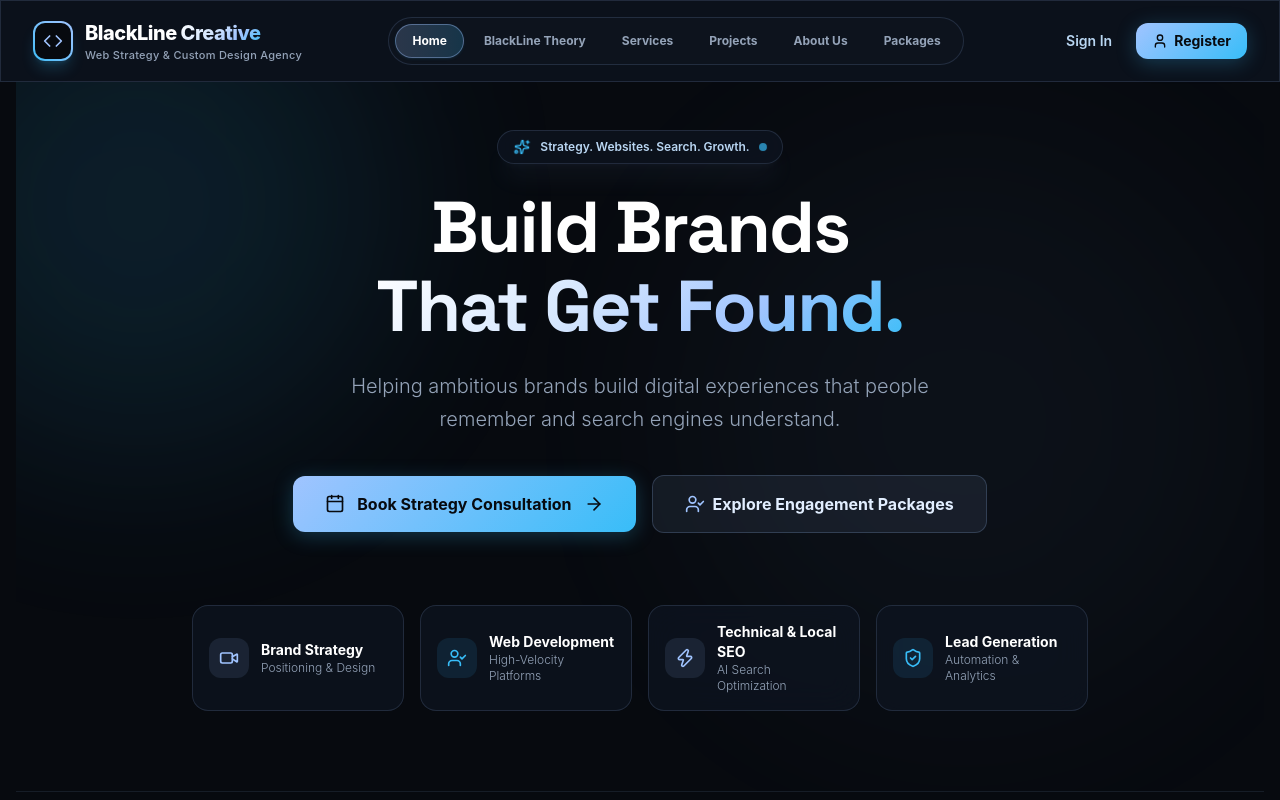
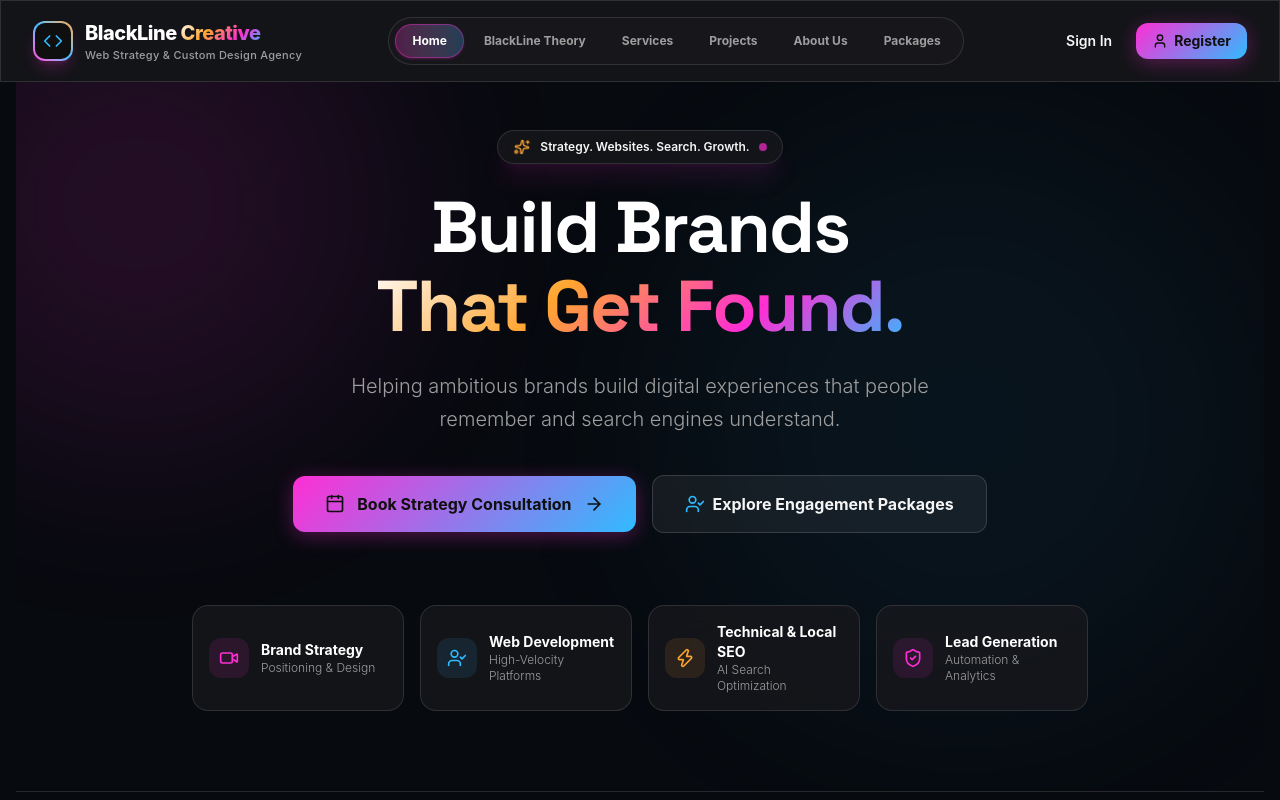
Before and after one commit to sokoni/ash-website, a React (Vite) app: page / in a window 1280 px wide. Shown: the top 800 px of the page. Built offline with nearby package versions, Linux system fonts and the light colour scheme; a web font is replaced by a local one.

Commit message:
Apply custom BlackLine Creative palette: #0F0F0F, #FFFFFF, #FFA530, #FF2ED4, #30BBFF, #F5F5F5, #9E9E9E across design tokens, buttons, badges, gradients, navigation, and components

```diff
--- a/index.html
+++ b/index.html
@@ -13,7 +13,7 @@
     <link rel="preconnect" href="https://fonts.gstatic.com" crossorigin>
     <link href="https://fonts.googleapis.com/css2?family=Space+Grotesk:wght@300;400;500;600;700&display=swap" rel="stylesheet">
   </head>
-  <body class="bg-[#070A0F] text-[#F0F6FC] font-sans antialiased selection:bg-[#38BDF8] selection:text-[#070A0F] overflow-x-hidden min-h-screen">
+  <body class="bg-[#0F0F0F] text-[#FFFFFF] font-sans antialiased selection:bg-[#FF2ED4] selection:text-[#0F0F0F] overflow-x-hidden min-h-screen">
     <div id="root"></div>
     <script type="module" src="/src/main.jsx"></script>
   </body>
--- a/src/components/Hero.jsx
+++ b/src/components/Hero.jsx
@@ -3,19 +3,19 @@ import { ArrowRight, Calendar, UserCheck, ShieldCheck, Zap, Sparkles, MessageSqu
 
 export default function Hero({ onExplore, onViewPricing, onBookConsultation }) {
   return (
-    <section className="relative overflow-hidden pt-12 pb-20 border-b border-[#A0C4FF]/10">
-      {/* Pastel Blue Ambient Glow Orbs */}
-      <div className="bg-orb-blue w-[500px] h-[500px] bg-[#38BDF8]/15 -top-32 -left-32 animate-pulse-glow" />
-      <div className="bg-orb-blue w-[600px] h-[600px] bg-[#A0C4FF]/10 top-10 right-0 animate-pulse-glow" style={{ animationDelay: '2s' }} />
+    <section className="relative overflow-hidden pt-12 pb-20 border-b border-[#9E9E9E]/20">
+      {/* BlackLine Creative Ambient Glow Orbs */}
+      <div className="bg-orb-blue w-[500px] h-[500px] bg-[#FF2ED4]/15 -top-32 -left-32 animate-pulse-glow" />
+      <div className="bg-orb-blue w-[600px] h-[600px] bg-[#30BBFF]/15 top-10 right-0 animate-pulse-glow" style={{ animationDelay: '2s' }} />
 
       <div className="max-w-7xl mx-auto px-4 sm:px-6 lg:px-8 relative z-10">
         <div className="text-center max-w-4xl mx-auto space-y-6">
 
-          {/* Pastel Pill Badge */}
-          <div className="inline-flex items-center gap-2.5 px-4 py-2 rounded-full glass-panel border border-[#A0C4FF]/30 text-xs font-semibold text-[#B9D6F2] shadow-xl shadow-[#A0C4FF]/5 animate-float">
-            <Sparkles className="w-4 h-4 text-[#38BDF8] animate-spin" style={{ animationDuration: '6s' }} />
+          {/* Palette Pill Badge */}
+          <div className="inline-flex items-center gap-2.5 px-4 py-2 rounded-full glass-panel border border-[#FF2ED4]/30 text-xs font-semibold text-[#F5F5F5] shadow-xl shadow-[#FF2ED4]/10 animate-float">
+            <Sparkles className="w-4 h-4 text-[#FFA530] animate-spin" style={{ animationDuration: '6s' }} />
             <span>Strategy. Websites. Search. Growth.</span>
-            <span className="w-1.5 h-1.5 rounded-full bg-[#38BDF8] animate-ping" />
+            <span className="w-1.5 h-1.5 rounded-full bg-[#FF2ED4] animate-ping" />
           </div>
 
           {/* Main Title */}
@@ -25,7 +25,7 @@ export default function Hero({ onExplore, onViewPricing, onBookConsultation }) {
           </h1>
 
           {/* Subtitle / Description */}
-          <p className="text-lg sm:text-xl text-[#94A3B8] max-w-2xl mx-auto leading-relaxed">
+          <p className="text-lg sm:text-xl text-[#9E9E9E] max-w-2xl mx-auto leading-relaxed">
             Helping ambitious brands build digital experiences that people remember and search engines understand.
           </p>
 
@@ -35,7 +35,7 @@ export default function Hero({ onExplore, onViewPricing, onBookConsultation }) {
               onClick={onBookConsultation}
               className="btn-pastel-primary w-full sm:w-auto px-8 py-4 rounded-xl text-base font-bold flex items-center justify-center gap-3 group"
             >
-              <Calendar className="w-5 h-5 text-[#070A0F]" />
+              <Calendar className="w-5 h-5 text-[#0F0F0F]" />
               <span>Book Strategy Consultation</span>
               <ArrowRight className="w-5 h-5 group-hover:translate-x-1 transition-transform" />
             </button>
@@ -44,50 +44,50 @@ export default function Hero({ onExplore, onViewPricing, onBookConsultation }) {
               onClick={onViewPricing}
               className="btn-pastel-secondary w-full sm:w-auto px-8 py-4 rounded-xl text-base font-bold flex items-center justify-center gap-2"
             >
-              <UserCheck className="w-5 h-5 text-[#A0C4FF]" />
+              <UserCheck className="w-5 h-5 text-[#30BBFF]" />
               <span>Explore Engagement Packages</span>
             </button>
           </div>
 
           {/* Feature Badges Grid */}
           <div className="pt-12 grid grid-cols-2 md:grid-cols-4 gap-4 max-w-4xl mx-auto">
-            <div className="glass-panel p-4 rounded-2xl flex items-center gap-3 border border-[#A0C4FF]/15">
-              <div className="w-10 h-10 rounded-xl bg-[#A0C4FF]/10 flex items-center justify-center text-[#A0C4FF] shrink-0">
+            <div className="glass-panel p-4 rounded-2xl flex items-center gap-3 border border-[#9E9E9E]/20">
+              <div className="w-10 h-10 rounded-xl bg-[#FF2ED4]/10 flex items-center justify-center text-[#FF2ED4] shrink-0">
                 <Video className="w-5 h-5" />
               </div>
               <div className="text-left">
                 <div className="text-sm font-bold text-white">Brand Strategy</div>
-                <div className="text-xs text-[#94A3B8]">Positioning & Design</div>
+                <div className="text-xs text-[#9E9E9E]">Positioning & Design</div>
               </div>
             </div>
 
-            <div className="glass-panel p-4 rounded-2xl flex items-center gap-3 border border-[#A0C4FF]/15">
-              <div className="w-10 h-10 rounded-xl bg-[#38BDF8]/10 flex items-center justify-center text-[#38BDF8] shrink-0">
+            <div className="glass-panel p-4 rounded-2xl flex items-center gap-3 border border-[#9E9E9E]/20">
+              <div className="w-10 h-10 rounded-xl bg-[#30BBFF]/10 flex items-center justify-center text-[#30BBFF] shrink-0">
                 <UserCheck className="w-5 h-5" />
               </div>
               <div className="text-left">
                 <div className="text-sm font-bold text-white">Web Development</div>
-                <div className="text-xs text-[#94A3B8]">High-Velocity Platforms</div>
+                <div className="text-xs text-[#9E9E9E]">High-Velocity Platforms</div>
               </div>
             </div>
 
-            <div className="glass-panel p-4 rounded-2xl flex items-center gap-3 border border-[#A0C4FF]/15">
-              <div className="w-10 h-10 rounded-xl bg-[#A0C4FF]/10 flex items-center justify-center text-[#A0C4FF] shrink-0">
+            <div className="glass-panel p-4 rounded-2xl flex items-center gap-3 border border-[#9E9E9E]/20">
+              <div className="w-10 h-10 rounded-xl bg-[#FFA530]/10 flex items-center justify-center text-[#FFA530] shrink-0">
                 <Zap className="w-5 h-5" />
               </div>
               <div className="text-left">
                 <div className="text-sm font-bold text-white">Technical & Local SEO</div>
-                <div className="text-xs text-[#94A3B8]">AI Search Optimization</div>
+                <div className="text-xs text-[#9E9E9E]">AI Search Optimization</div>
               </div>
             </div>
 
-            <div className="glass-panel p-4 rounded-2xl flex items-center gap-3 border border-[#A0C4FF]/15">
-              <div className="w-10 h-10 rounded-xl bg-[#38BDF8]/10 flex items-center justify-center text-[#38BDF8] shrink-0">
+            <div className="glass-panel p-4 rounded-2xl flex items-center gap-3 border border-[#9E9E9E]/20">
+              <div className="w-10 h-10 rounded-xl bg-[#FF2ED4]/10 flex items-center justify-center text-[#FF2ED4] shrink-0">
                 <ShieldCheck className="w-5 h-5" />
               </div>
               <div className="text-left">
                 <div className="text-sm font-bold text-white">Lead Generation</div>
-                <div className="text-xs text-[#94A3B8]">Automation & Analytics</div>
+                <div className="text-xs text-[#9E9E9E]">Automation & Analytics</div>
               </div>
             </div>
           </div>
--- a/src/components/Navbar.jsx
+++ b/src/components/Navbar.jsx
@@ -26,7 +26,7 @@ export default function Navbar({
   };
 
   return (
-    <header className="sticky top-0 z-40 w-full glass-panel border-b border-[#A0C4FF]/15 bg-[#070A0F]/90 backdrop-blur-md">
+    <header className="sticky top-0 z-40 w-full glass-panel border-b border-[#9E9E9E]/20 bg-[#0F0F0F]/90 backdrop-blur-md">
       <div className="max-w-7xl mx-auto px-4 sm:px-6 lg:px-8 h-20 flex items-center justify-between">
 
         {/* Brand Logo */}
@@ -34,29 +34,29 @@ export default function Navbar({
           onClick={() => handleTabClick('marketplace')}
           className="flex items-center gap-2.5 sm:gap-3 cursor-pointer group shrink-0"
         >
-          <div className="w-9 h-9 sm:w-10 sm:h-10 rounded-xl bg-gradient-to-tr from-[#38BDF8] to-[#A0C4FF] p-0.5 shadow-lg shadow-[#38BDF8]/20 group-hover:scale-105 transition-transform duration-300">
-            <div className="w-full h-full bg-[#070A0F] rounded-[10px] flex items-center justify-center">
-              <Code className="w-4 h-4 sm:w-5 sm:h-5 text-[#A0C4FF] group-hover:rotate-12 transition-transform duration-300" />
+          <div className="w-9 h-9 sm:w-10 sm:h-10 rounded-xl bg-gradient-to-tr from-[#FF2ED4] via-[#30BBFF] to-[#FFA530] p-0.5 shadow-lg shadow-[#FF2ED4]/20 group-hover:scale-105 transition-transform duration-300">
+            <div className="w-full h-full bg-[#0F0F0F] rounded-[10px] flex items-center justify-center">
+              <Code className="w-4 h-4 sm:w-5 sm:h-5 text-[#30BBFF] group-hover:rotate-12 transition-transform duration-300" />
             </div>
           </div>
           <div className="flex flex-col">
             <div className="flex items-center gap-1.5">
               <span className="font-extrabold text-lg sm:text-xl tracking-tight text-white">BlackLine <span className="pastel-glow-text">Creative</span></span>
             </div>
-            <span className="text-[10px] sm:text-[11px] text-[#94A3B8] font-medium tracking-wide">Web Strategy & Custom Design Agency</span>
+            <span className="text-[10px] sm:text-[11px] text-[#9E9E9E] font-medium tracking-wide">Web Strategy & Custom Design Agency</span>
           </div>
         </div>
 
         {/* Desktop Navigation Tabs */}
-        <nav className="hidden lg:flex items-center gap-1 bg-[#0E1420]/80 p-1.5 rounded-full border border-[#A0C4FF]/15">
+        <nav className="hidden lg:flex items-center gap-1 bg-[#18181C]/90 p-1.5 rounded-full border border-[#9E9E9E]/20">
           {navItems.map((tab) => (
             <button
               key={tab.id}
               onClick={() => handleTabClick(tab.id)}
               className={`px-4 py-2 rounded-full text-xs font-bold transition-all duration-200 ${
                 activeTab === tab.id
-                  ? 'bg-gradient-to-r from-[#A0C4FF]/20 to-[#38BDF8]/20 text-white border border-[#A0C4FF]/40 shadow-sm shadow-[#38BDF8]/10'
-                  : 'text-[#94A3B8] hover:text-white hover:bg-white/5'
+                  ? 'bg-gradient-to-r from-[#FF2ED4]/25 to-[#30BBFF]/25 text-white border border-[#FF2ED4]/40 shadow-sm shadow-[#FF2ED4]/20'
+                  : 'text-[#9E9E9E] hover:text-white hover:bg-white/5'
               }`}
             >
               {tab.label}
@@ -70,11 +70,11 @@ export default function Navbar({
           {purchasedCount > 0 && (
             <button
               onClick={() => handleTabClick('dashboard')}
-              className="relative p-2 sm:p-2.5 rounded-xl bg-[#0E1420] border border-[#A0C4FF]/20 text-[#A0C4FF] hover:bg-[#141C2E] transition-all"
+              className="relative p-2 sm:p-2.5 rounded-xl bg-[#18181C] border border-[#FF2ED4]/30 text-[#30BBFF] hover:bg-[#222228] transition-all"
               title="My Consultations Portal"
             >
-              <Sparkles className="w-4 h-4 sm:w-5 sm:h-5 text-[#38BDF8]" />
-              <span className="absolute -top-1.5 -right-1.5 w-4 h-4 sm:w-5 sm:h-5 rounded-full bg-gradient-to-r from-[#38BDF8] to-[#A0C4FF] text-[#070A0F] text-[10px] sm:text-xs font-bold flex items-center justify-center shadow-md">
+              <Sparkles className="w-4 h-4 sm:w-5 sm:h-5 text-[#FFA530]" />
+              <span className="absolute -top-1.5 -right-1.5 w-4 h-4 sm:w-5 sm:h-5 rounded-full bg-gradient-to-r from-[#FF2ED4] to-[#30BBFF] text-[#0F0F0F] text-[10px] sm:text-xs font-bold flex items-center justify-center shadow-md">
                 {purchasedCount}
               </span>
             </button>
@@ -86,11 +86,11 @@ export default function Navbar({
                 onClick={() => handleTabClick('dashboard')}
                 className={`flex items-center gap-2 px-2.5 sm:px-3.5 py-2 rounded-xl border text-xs sm:text-sm font-semibold transition-all ${
                   activeTab === 'dashboard'
-                    ? 'bg-[#A0C4FF]/20 border-[#A0C4FF] text-white shadow-lg shadow-[#A0C4FF]/10'
-                    : 'bg-[#0E1420] border-[#A0C4FF]/20 text-[#B9D6F2] hover:border-[#A0C4FF]/40 hover:text-white'
+                    ? 'bg-[#FF2ED4]/20 border-[#FF2ED4] text-white shadow-lg shadow-[#FF2ED4]/10'
+                    : 'bg-[#18181C] border-[#9E9E9E]/25 text-[#F5F5F5] hover:border-[#30BBFF]/50 hover:text-white'
                 }`}
               >
-                <div className="w-5 h-5 sm:w-6 sm:h-6 rounded-full bg-gradient-to-tr from-[#38BDF8] to-[#A0C4FF] text-[#070A0F] font-bold flex items-center justify-center text-[10px] sm:text-xs">
+                <div className="w-5 h-5 sm:w-6 sm:h-6 rounded-full bg-gradient-to-tr from-[#FF2ED4] to-[#30BBFF] text-[#0F0F0F] font-bold flex items-center justify-center text-[10px] sm:text-xs">
                   {user.name ? user.name.charAt(0).toUpperCase() : 'C'}
                 </div>
                 <span className="max-w-[70px] sm:max-w-[90px] truncate">{user.name || user.email}</span>
@@ -99,7 +99,7 @@ export default function Navbar({
 
               <button
                 onClick={onLogout}
-                className="px-2.5 sm:px-3.5 py-2 rounded-xl bg-[#0E1420] border border-red-500/25 text-red-400 hover:bg-red-500/15 hover:border-red-500/50 text-xs font-bold flex items-center gap-1.5 transition-all"
+                className="px-2.5 sm:px-3.5 py-2 rounded-xl bg-[#18181C] border border-red-500/25 text-red-400 hover:bg-red-500/15 hover:border-red-500/50 text-xs font-bold flex items-center gap-1.5 transition-all"
                 title="Sign Out"
               >
                 <LogOut className="w-3.5 h-3.5" />
@@ -110,7 +110,7 @@ export default function Navbar({
             <div className="flex items-center gap-1.5 sm:gap-2">
               <button
                 onClick={() => onOpenAuth('signin')}
-                className="px-2.5 sm:px-4 py-2 text-xs sm:text-sm font-semibold text-[#B9D6F2] hover:text-white transition-colors"
+                className="px-2.5 sm:px-4 py-2 text-xs sm:text-sm font-semibold text-[#F5F5F5] hover:text-white transition-colors"
               >
                 Sign In
               </button>
@@ -118,7 +118,7 @@ export default function Navbar({
                 onClick={() => onOpenAuth('signup')}
                 className="btn-pastel-primary px-3 sm:px-4 py-2 rounded-xl text-xs sm:text-sm flex items-center gap-1.5"
               >
-                <User className="w-3.5 h-3.5 sm:w-4 sm:h-4 text-[#070A0F]" />
+                <User className="w-3.5 h-3.5 sm:w-4 sm:h-4 text-[#0F0F0F]" />
                 <span>Register</span>
               </button>
             </div>
@@ -127,7 +127,7 @@ export default function Navbar({
           {/* Mobile / Tablet Menu Button Toggle */}
           <button
             onClick={() => setMobileMenuOpen(!mobileMenuOpen)}
-            className="lg:hidden p-2 rounded-xl bg-[#0E1420] text-[#A0C4FF] border border-[#A0C4FF]/20 hover:bg-[#141C2E] transition-all ml-1"
+            className="lg:hidden p-2 rounded-xl bg-[#18181C] text-[#30BBFF] border border-[#9E9E9E]/25 hover:bg-[#222228] transition-all ml-1"
             aria-label="Toggle Navigation Menu"
           >
             {mobileMenuOpen ? <X className="w-5 h-5" /> : <Menu className="w-5 h-5" />}
@@ -138,16 +138,16 @@ export default function Navbar({
 
       {/* Mobile & Tablet Drawer Menu */}
       {mobileMenuOpen && (
-        <div className="lg:hidden border-t border-[#A0C4FF]/15 bg-[#070A0F]/95 backdrop-blur-xl px-4 py-4 space-y-2 animate-fadeIn">
-          <div className="grid grid-cols-2 gap-2 pb-2 border-b border-[#A0C4FF]/15">
+        <div className="lg:hidden border-t border-[#9E9E9E]/20 bg-[#0F0F0F]/95 backdrop-blur-xl px-4 py-4 space-y-2 animate-fadeIn">
+          <div className="grid grid-cols-2 gap-2 pb-2 border-b border-[#9E9E9E]/20">
             {navItems.map((tab) => (
               <button
                 key={tab.id}
                 onClick={() => handleTabClick(tab.id)}
                 className={`w-full py-2.5 px-3 rounded-xl text-xs font-bold text-center transition-all ${
                   activeTab === tab.id
-                    ? 'bg-gradient-to-r from-[#A0C4FF]/25 to-[#38BDF8]/25 text-white border border-[#A0C4FF]/40'
-                    : 'bg-[#0E1420] text-[#94A3B8] hover:text-white border border-[#A0C4FF]/10'
+                    ? 'bg-gradient-to-r from-[#FF2ED4]/25 to-[#30BBFF]/25 text-white border border-[#FF2ED4]/40'
+                    : 'bg-[#18181C] text-[#9E9E9E] hover:text-white border border-[#9E9E9E]/20'
                 }`}
               >
                 {tab.label}
@@ -158,15 +158,15 @@ export default function Navbar({
       )}
 
       {/* Horizontal Sub-Navigation Pill Bar for Quick Phone Browsing */}
-      <div className="lg:hidden px-4 py-2 bg-[#0E1420]/60 border-t border-[#A0C4FF]/10 overflow-x-auto no-scrollbar flex items-center gap-2">
+      <div className="lg:hidden px-4 py-2 bg-[#18181C]/70 border-t border-[#9E9E9E]/15 overflow-x-auto no-scrollbar flex items-center gap-2">
         {navItems.map((tab) => (
           <button
             key={tab.id}
             onClick={() => handleTabClick(tab.id)}
             className={`px-3 py-1 rounded-full text-[11px] font-bold shrink-0 transition-all ${
               activeTab === tab.id
-                ? 'bg-[#38BDF8]/20 text-white border border-[#38BDF8]/40'
-                : 'text-[#94A3B8] hover:text-white'
+                ? 'bg-[#FF2ED4]/20 text-white border border-[#FF2ED4]/40'
+                : 'text-[#9E9E9E] hover:text-white'
             }`}
           >
             {tab.label}
--- a/src/index.css
+++ b/src/index.css
@@ -21,22 +21,23 @@
     --font-heading: 'Niveau Grotesk Regular', 'Niveau Grotesk', 'Space Grotesk', -apple-system, BlinkMacSystemFont, 'Segoe UI', Roboto, sans-serif;
     --font-body: 'Niveau Grotesk Light', 'Niveau Grotesk', 'Space Grotesk', -apple-system, BlinkMacSystemFont, 'Segoe UI', Roboto, sans-serif;
 
-    /* Color Tokens: Pastel Blue & Obsidian Black */
-    --bg-black: #070A0F;
-    --bg-card: #0E1420;
-    --bg-card-hover: #141C2E;
-    --border-dim: rgba(160, 196, 255, 0.12);
-    --border-glow: rgba(160, 196, 255, 0.35);
+    /* BlackLine Creative Palette */
+    --bg-black: #0F0F0F;
+    --bg-card: #18181C;
+    --bg-card-hover: #222228;
+    --border-dim: rgba(158, 158, 158, 0.2);
+    --border-glow: rgba(255, 46, 212, 0.35);
 
-    --pastel-ice: #E2EEFF;
-    --pastel-sky: #A0C4FF;
-    --pastel-cyan: #70E000; /* accent secondary */
-    --pastel-electric: #38BDF8;
-    --pastel-deep: #2563EB;
+    --brand-pink: #FF2ED4;
+    --brand-blue: #30BBFF;
+    --brand-orange: #FFA530;
+    --brand-white: #FFFFFF;
+    --brand-grey-light: #F5F5F5;
+    --brand-grey-muted: #9E9E9E;
 
-    --text-primary: #F0F6FE;
-    --text-muted: #94A3B8;
-    --text-pastel: #B9D6F2;
+    --text-primary: #FFFFFF;
+    --text-muted: #9E9E9E;
+    --text-pastel: #F5F5F5;
   }
 
   body {
@@ -54,57 +55,57 @@
 
 /* Custom Utilities */
 .glass-panel {
-  background: rgba(14, 20, 32, 0.75);
+  background: rgba(24, 24, 28, 0.75);
   backdrop-filter: blur(16px);
   -webkit-backdrop-filter: blur(16px);
-  border: 1px solid rgba(160, 196, 255, 0.14);
+  border: 1px solid rgba(158, 158, 158, 0.2);
 }
 
 .glass-panel-hover {
   transition: all 0.3s cubic-bezier(0.4, 0, 0.2, 1);
 }
 .glass-panel-hover:hover {
-  background: rgba(20, 28, 46, 0.85);
-  border-color: rgba(160, 196, 255, 0.35);
-  box-shadow: 0 12px 40px -10px rgba(56, 189, 248, 0.18);
+  background: rgba(34, 34, 40, 0.85);
+  border-color: rgba(255, 46, 212, 0.35);
+  box-shadow: 0 12px 40px -10px rgba(255, 46, 212, 0.2);
   transform: translateY(-3px);
 }
 
 .pastel-glow-text {
-  background: linear-gradient(135deg, #FFFFFF 0%, #D4E6FE 40%, #A0C4FF 70%, #38BDF8 100%);
+  background: linear-gradient(135deg, #FFFFFF 0%, #FFA530 35%, #FF2ED4 70%, #30BBFF 100%);
   -webkit-background-clip: text;
   -webkit-text-fill-color: transparent;
 }
 
 .pastel-badge {
-  background: rgba(160, 196, 255, 0.1);
-  border: 1px solid rgba(160, 196, 255, 0.25);
-  color: #B9D6F2;
+  background: rgba(255, 46, 212, 0.1);
+  border: 1px solid rgba(255, 46, 212, 0.25);
+  color: #F5F5F5;
 }
 
 .btn-pastel-primary {
-  background: linear-gradient(135deg, #A0C4FF 0%, #38BDF8 100%);
-  color: #070A0F;
+  background: linear-gradient(135deg, #FF2ED4 0%, #30BBFF 100%);
+  color: #0F0F0F;
   font-weight: 700;
-  box-shadow: 0 4px 20px rgba(56, 189, 248, 0.25);
+  box-shadow: 0 4px 20px rgba(255, 46, 212, 0.3);
   transition: all 0.25s ease;
 }
 
 .btn-pastel-primary:hover {
-  box-shadow: 0 6px 28px rgba(160, 196, 255, 0.45);
+  box-shadow: 0 6px 28px rgba(48, 187, 255, 0.45);
   transform: translateY(-1px) scale(1.02);
 }
 
 .btn-pastel-secondary {
-  background: rgba(160, 196, 255, 0.08);
-  border: 1px solid rgba(160, 196, 255, 0.2);
-  color: #E2EEFF;
+  background: rgba(245, 245, 245, 0.06);
+  border: 1px solid rgba(158, 158, 158, 0.25);
+  color: #F5F5F5;
   transition: all 0.25s ease;
 }
 
 .btn-pastel-secondary:hover {
-  background: rgba(160, 196, 255, 0.16);
-  border-color: rgba(160, 196, 255, 0.4);
+  background: rgba(255, 165, 48, 0.15);
+  border-color: rgba(255, 165, 48, 0.4);
   color: #FFFFFF;
 }
 
@@ -124,16 +125,16 @@
 }
 
 ::-webkit-scrollbar-track {
-  background: #070A0F;
+  background: #0F0F0F;
 }
 
 ::-webkit-scrollbar-thumb {
-  background: #1E293B;
+  background: #282830;
   border-radius: 4px;
 }
 
 ::-webkit-scrollbar-thumb:hover {
-  background: #A0C4FF;
+  background: #FF2ED4;
 }
 
 @keyframes floatSlow {
```
Also changed, not shown: src/components/ContactSection.jsx (+8 -8 lines), src/components/Footer.jsx (+12 -12 lines).
